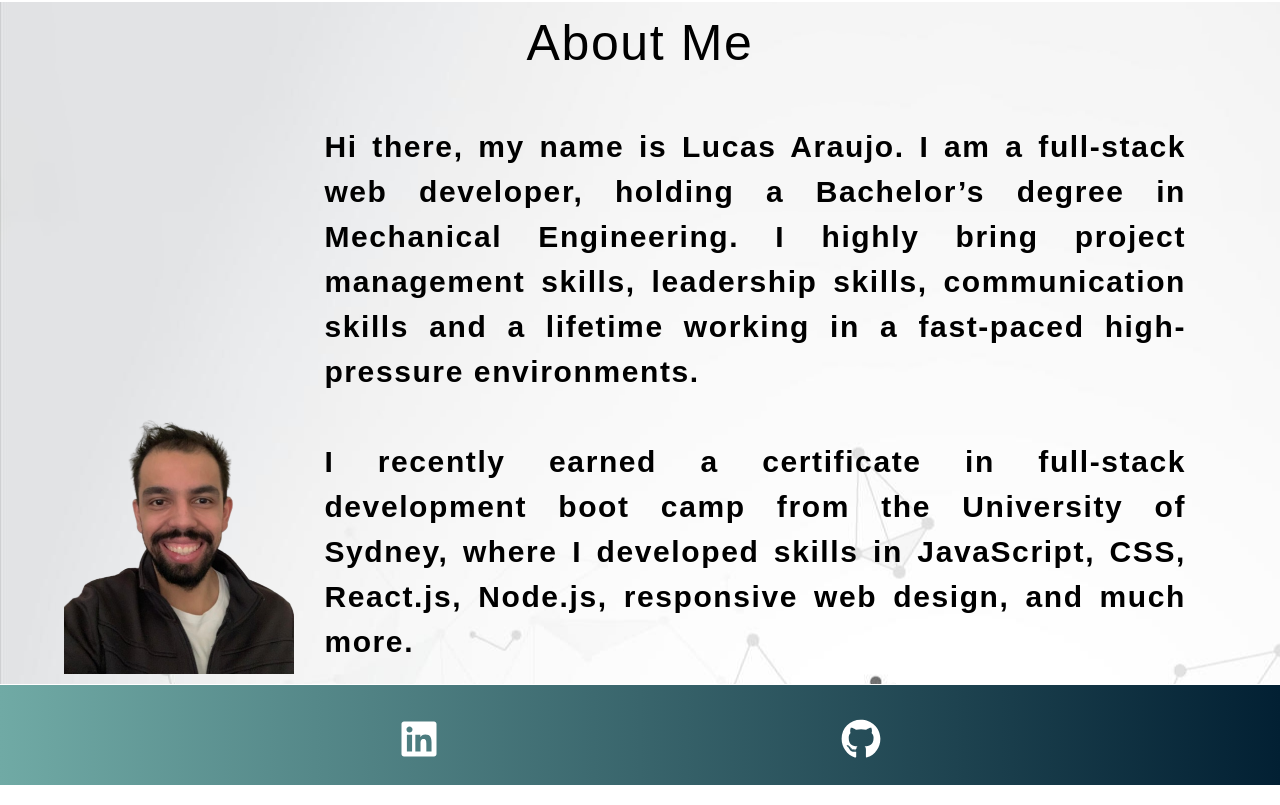
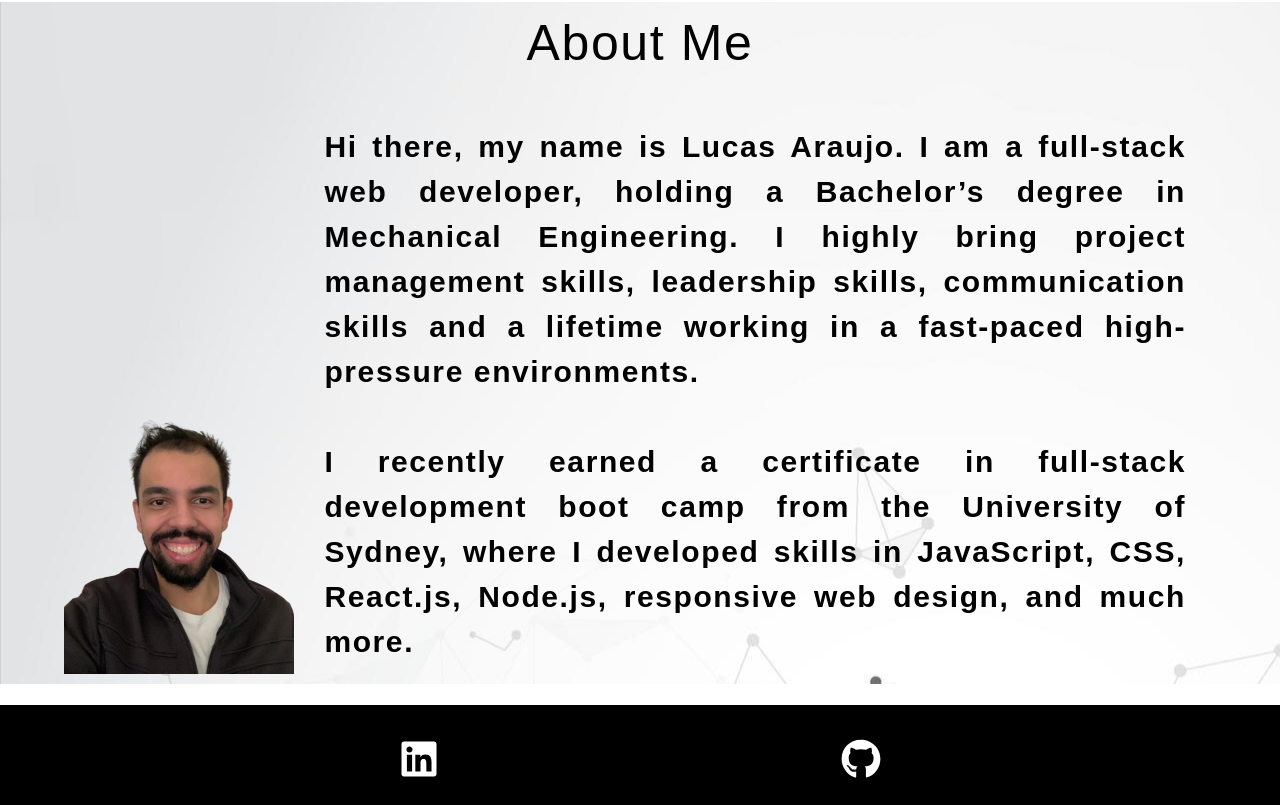
Before and after one commit to muulinha/react-portifolio, a React (Create React App) app in the folder react-portfolio/: page / in a window 1280 px wide. Shown: the part 276-1081 px from the top of the page. Built offline with nearby package versions, Linux system fonts and the light colour scheme.

Commit message:
Fixing CSS

```diff
--- a/react-portfolio/src/components/Navbar.jsx
+++ b/react-portfolio/src/components/Navbar.jsx
@@ -5,6 +5,7 @@
 import Logo from "../assets/LA_LOGO.png"
 
 import './Navbar.css';
+import '../index.css';
 
 function Navbar() {
   return (
@@ -20,8 +21,7 @@
           <Link to="about">
           <li className="navbarli">
               {" "}
-              <FaUserAlt /> About Me
-            </li>
+              <FaUserAlt /> About Me</li>
           </Link>
           <Link to="projects">
           <li className="navbarli">
--- a/react-portfolio/src/index.css
+++ b/react-portfolio/src/index.css
@@ -1,17 +1,3 @@
-body {
-  margin: 0;
-  font-family: -apple-system, BlinkMacSystemFont, 'Segoe UI', 'Roboto', 'Oxygen',
-    'Ubuntu', 'Cantarell', 'Fira Sans', 'Droid Sans', 'Helvetica Neue',
-    sans-serif;
-  -webkit-font-smoothing: antialiased;
-  -moz-osx-font-smoothing: grayscale;
-}
-
-code {
-  font-family: source-code-pro, Menlo, Monaco, Consolas, 'Courier New',
-    monospace;
-}
-
 * {
 	box-sizing: border-box;
 }
@@ -23,6 +9,7 @@
 		#acc9dc
 	);
 	padding-bottom: 55px;
+margin-bottom: 20px;
 
 }
 
@@ -354,13 +341,6 @@
 	display: flex;
 	justify-content: space-evenly;
 	align-items: center;
-	background: linear-gradient(
-		90deg,
-		#70aaa5,
-		#022033
-	);
-
-	/* background */
 }
 
 .logo {
```
